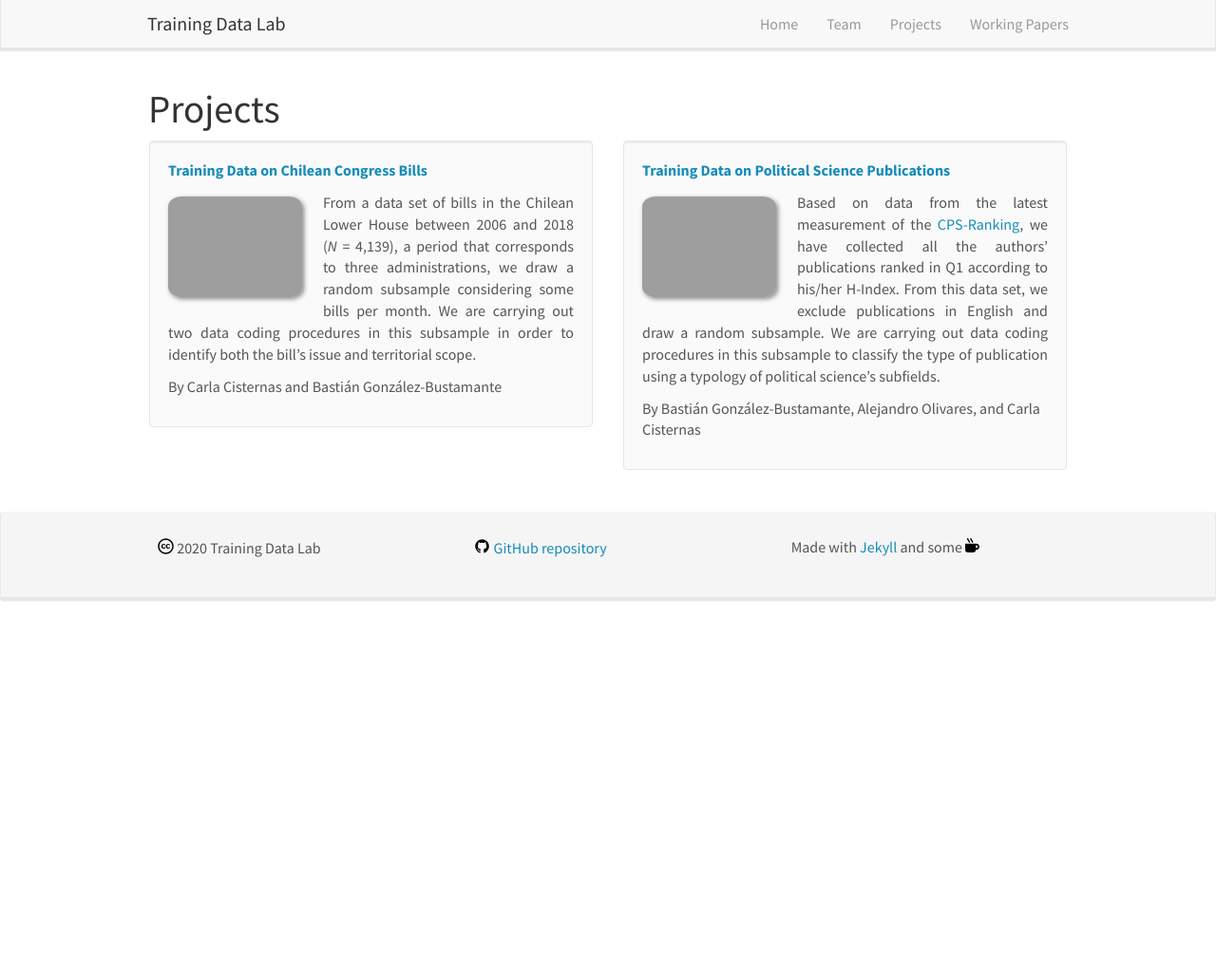
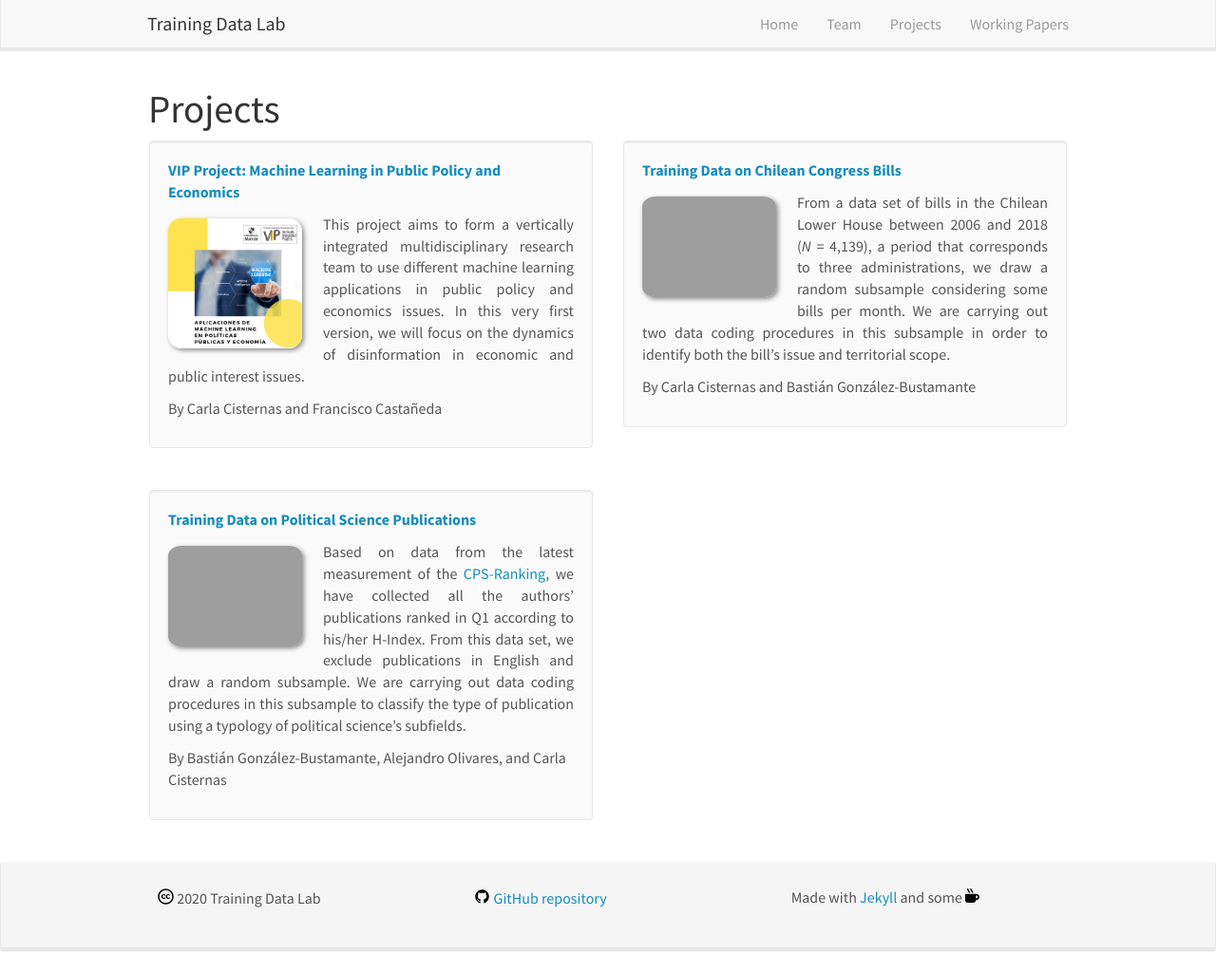
Before and after one commit to training-datalab/old-training-datalab.com, a Jekyll site: the page built from _pages/projects.md, in a window 1280 px wide and 1024 px high. Shown: the whole window at 95% size. Built offline with Jekyll 4.4.1, drawn with Linux system fonts in a browser that asks for light colours; nearby versions of some CDN libraries.

Commit message:
Update projects.yml

```diff
--- a/_data/projects.yml
+++ b/_data/projects.yml
@@ -1,11 +1,11 @@
 - title: "VIP Project: Machine Learning in Public Policy and Economics"
   image: UMayor.png
-  description:
+  description: This project aims to form a vertically integrated multidisciplinary research team to use different machine learning applications in public policy and economics issues. In this very first version, we will focus on the dynamics of disinformation in economic and public interest issues.
   authors: Carla Cisternas and Francisco Castañeda
   link:
     url: https://training-datalab.com/projects/vip-project-machine-learning
     display: See Project
-  highlight: 0
+  highlight: 1
   news2:
 
 - title: "Training Data on Chilean Congress Bills"
```
